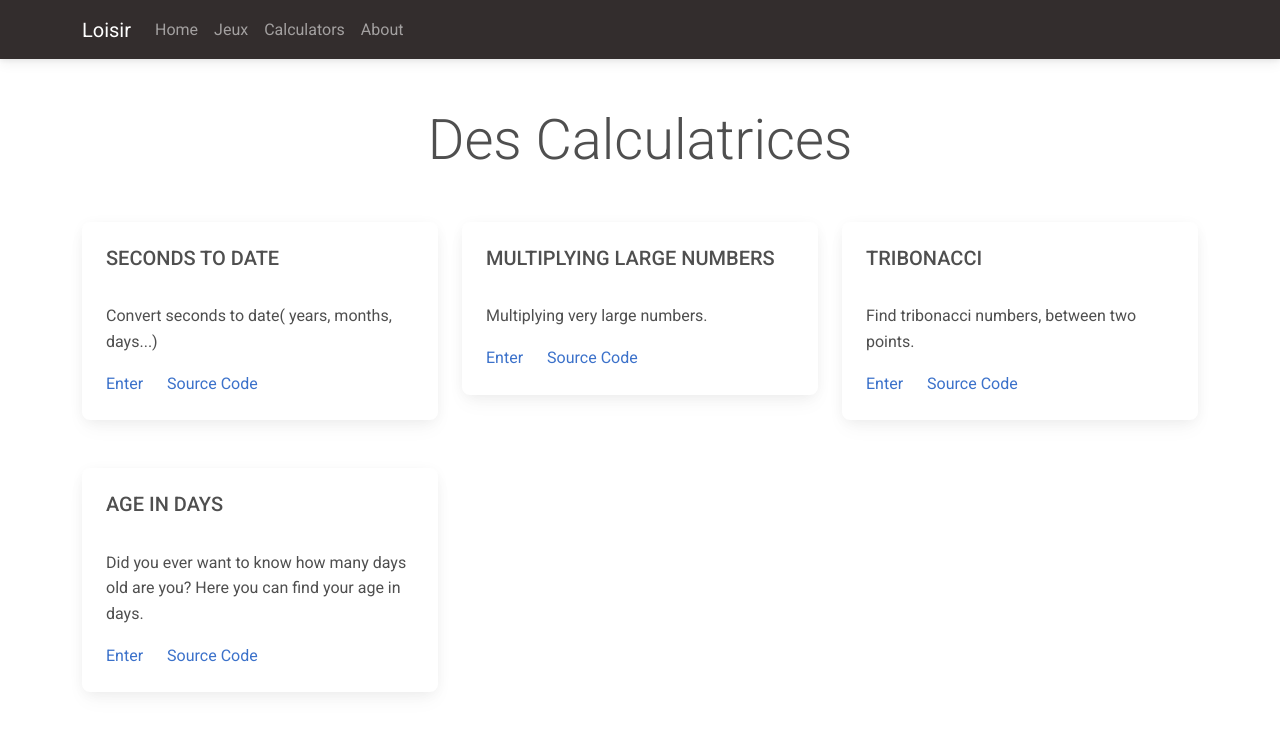
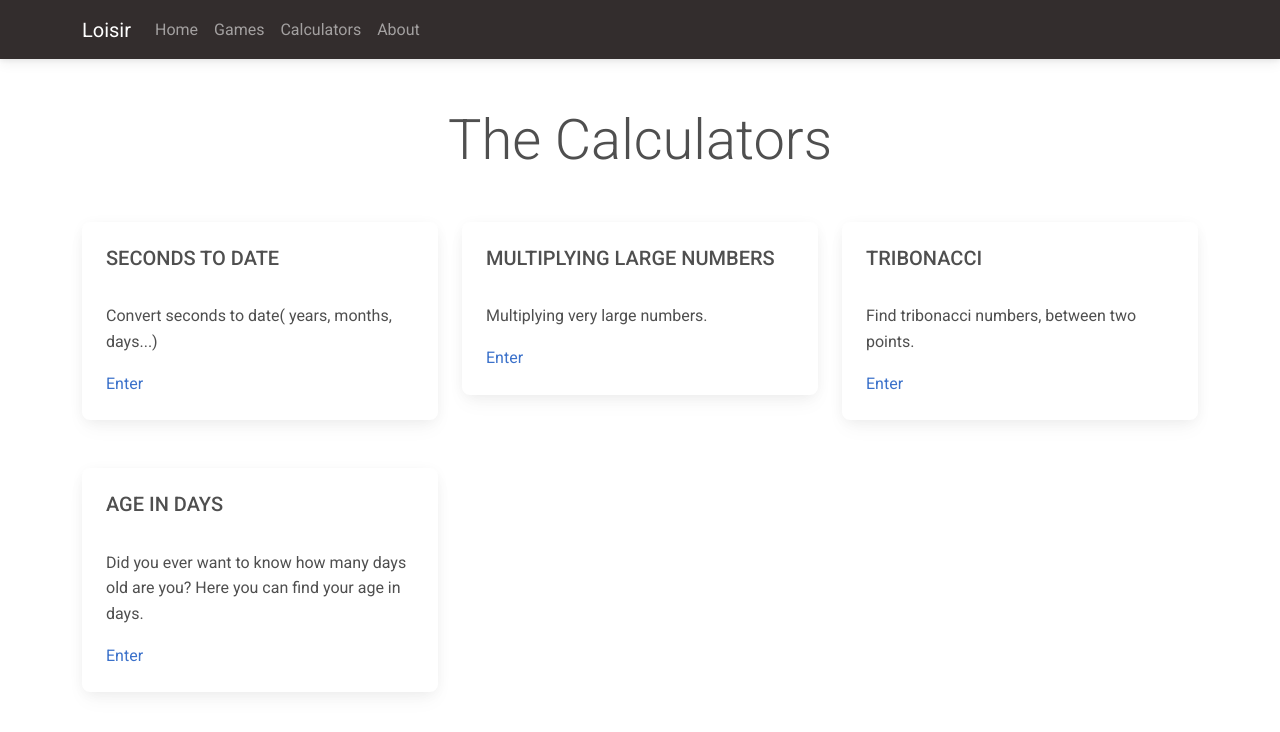
Before and after one commit to amirhatam/loisir, a React (Create React App) app: page /calculator in a window 1280 px wide. Shown: the top 732 px of the page. Built offline with nearby package versions, Linux system fonts and the light colour scheme.

Commit message:
edit construction

```diff
--- a/public/index.html
+++ b/public/index.html
@@ -1,23 +1,15 @@
 <!DOCTYPE html>
 <html lang="en">
+
 <head>
   <meta charset="utf-8" />
   <link rel="icon" href="%PUBLIC_URL%/favicon.ico" />
   <meta name="viewport" content="width=device-width, initial-scale=1" />
   <meta name="theme-color" content="#000000" />
-    <meta
-      name="description"
-      content="Web site created using create-react-app"
-    />
+  <meta name="description" content="Web site created using create-react-app" />
   <link rel="apple-touch-icon" href="%PUBLIC_URL%/logo192.png" />
-    <link
-      href="https://fonts.googleapis.com/css?family=Roboto:300,400,500,700&display=swap"
-      rel="stylesheet"
-    />
-    <link
-      href="https://use.fontawesome.com/releases/v5.15.1/css/all.css"
-      rel="stylesheet"
-    />
+  <link href="https://fonts.googleapis.com/css?family=Roboto:300,400,500,700&display=swap" rel="stylesheet" />
+  <link href="https://use.fontawesome.com/releases/v5.15.1/css/all.css" rel="stylesheet" />
 
   <!--
       manifest.json provides metadata used when your web app is installed on a
@@ -33,8 +25,9 @@
       work correctly both with client-side routing and a non-root public URL.
       Learn how to configure a non-root public URL by running `npm run build`.
     -->
-    <title>MDBReact5 Template App</title>
+  <title>Loisir</title>
 </head>
+
 <body>
   <noscript>You need to enable JavaScript to run this app.</noscript>
   <div id="root"></div>
@@ -49,4 +42,5 @@
       To create a production bundle, use `npm run build` or `yarn build`.
     -->
 </body>
+
 </html>
--- a/src/components/Navbar.jsx
+++ b/src/components/Navbar.jsx
@@ -37,7 +37,7 @@ export default function Navbar() {
                                 </MDBNavbarLink>
                             </MDBNavbarItem>
                             <MDBNavbarItem>
-                                <MDBNavbarLink href='/jeux'>Jeux</MDBNavbarLink>
+                                <MDBNavbarLink href='/jeux'>Games</MDBNavbarLink>
                             </MDBNavbarItem>
                             <MDBNavbarItem>
                                 <MDBNavbarLink href='/calculator'>Calculators</MDBNavbarLink>
--- a/src/views/Calculators.jsx
+++ b/src/views/Calculators.jsx
@@ -5,7 +5,7 @@ export default function Calculator() {
     return (
         <MDBContainer className='pb-md-5'>
             <MDBRow >
-                <MDBCardTitle className='text-center my-md-5 display-4'>Des Calculatrices</MDBCardTitle>
+                <MDBCardTitle className='text-center my-md-5 display-4'>The Calculators</MDBCardTitle>
                 <MDBCol md='4'>
                     <MDBCard >
                         <MDBCardBody>
@@ -15,7 +15,6 @@ export default function Calculator() {
                                 Convert seconds to date( years, months, days...)
                             </MDBCardText>
                             <MDBCardLink href='/calculator/seconds-to-date'>Enter</MDBCardLink>
-                            <MDBCardLink target="_blank" href='https://github.com/amirhatam/codewars/blob/main/4-kyu/human-readable-duration/human-readable-duration.js'>Source Code</MDBCardLink>
                         </MDBCardBody>
                     </MDBCard>
                 </MDBCol>
@@ -28,7 +27,6 @@ export default function Calculator() {
                                 Multiplying very large numbers.
                             </MDBCardText>
                             <MDBCardLink href='/calculator/large-numbers'>Enter</MDBCardLink>
-                            <MDBCardLink href='https://github.com/amirhatam/codewars/blob/main/4-kyu/multiply-nums-as-str/multiply-nums-as-str.js'>Source Code</MDBCardLink>
                         </MDBCardBody>
                     </MDBCard>
                 </MDBCol>
@@ -41,7 +39,6 @@ export default function Calculator() {
                                 Find tribonacci numbers, between two points.
                             </MDBCardText>
                             <MDBCardLink href='/calculator/tribonacci'>Enter</MDBCardLink>
-                            <MDBCardLink href='https://github.com/amirhatam/codewars/blob/main/6-kyu/tribonacci/tribonacci.js'>Source Code</MDBCardLink>
                         </MDBCardBody>
                     </MDBCard>
                 </MDBCol>
@@ -54,11 +51,9 @@ export default function Calculator() {
                                 Did you ever want to know how many days old are you? Here you can find your age in days.
                             </MDBCardText>
                             <MDBCardLink href='/calculator/age-in-days'>Enter</MDBCardLink>
-                            <MDBCardLink href='#'>Source Code</MDBCardLink>
                         </MDBCardBody>
                     </MDBCard>
                 </MDBCol>
-
             </MDBRow>
         </MDBContainer>
     );
--- a/src/views/Jeux.jsx
+++ b/src/views/Games.jsx
@@ -19,7 +19,7 @@ export default function Jeux() {
                             <MDBCardText className='fw-lighter text-justify'>
                                 Le jeu des petits chevaux est un jeu qui consiste à déplacer plusieurs pions par joueur, et à les emmener sur la partie réservée à leur couleur. Le premier joueur qui arrive sur la dernière case triangulaire remporte la partie.
                             </MDBCardText>
-                            <MDBBtn href='/jeux/petits-chevaux'>Entrer en jeu</MDBBtn>
+                            <MDBBtn href='/jeux/petits-chevaux'>Enter</MDBBtn>
                         </MDBCardBody>
                     </MDBCard>
                 </MDBCol>
--- a/src/views/AgeInDays.jsx
+++ b/src/views/calculator/AgeInDays.jsx
@@ -14,12 +14,11 @@ export default function AgeInDays() {
             setDaysResult("");
         } else {
             setInputErr("")
-            let getDays = 'You are ' + (new Date() - new Date().setFullYear(y, m - 1, d)) / 86400000 + ' days old'
+            let getDays = (new Date() - new Date().setFullYear(y, m - 1, d)) / 86400000
             if (getDays) {
                 setDaysResult(getDays);
             }
         }
-
     }
     return (
         <MDBContainer className='pb-md-5'>
@@ -44,7 +43,7 @@ export default function AgeInDays() {
                             {
                                 inputErr
                                     ?
-                                    <p className='text-center text-danger mt-md-3'>{inputErr}</p>
+                                    <p className='text-center text-danger mt-md-3'>{inputErr} </p>
                                     :
                                     null
                             }
@@ -52,7 +51,7 @@ export default function AgeInDays() {
                             {
                                 daysResult
                                     ?
-                                    <p className='text-center my-md-4'>{daysResult}</p>
+                                    <p className='text-center my-md-4'>You are {daysResult} days old</p>
                                     :
                                     null
                             }
--- a/src/views/PetitsChevaux.jsx
+++ b/src/views/game/PetitsChevaux.jsx
@@ -1,7 +1,7 @@
 import React from "react";
-import '../assets/style/PetitsChevaux.css'
-import Circle from "../components/Circle.jsx"
-import Winner from "../assets/pic/winner.gif"
+import '../../assets/style/PetitsChevaux.css'
+import Circle from "../../components/Circle.jsx"
+import Winner from "../../assets/pic/winner.gif"
 
 
 class PetitsChevaux extends React.Component {
```
Also changed, not shown: src/App.js (+6 -6 lines), src/views/calculator/LargeNumbers.jsx (renamed from src/views/LargeNumbers.jsx), src/views/calculator/SecondsToDate.jsx (renamed from src/views/SecondsToDate.jsx), src/views/calculator/Tribonacci.jsx (renamed from src/views/Tribonacci.jsx), 1 other file (tests, documents, lock files or other folders). Lines whose indentation alone changed are shown as unchanged.
